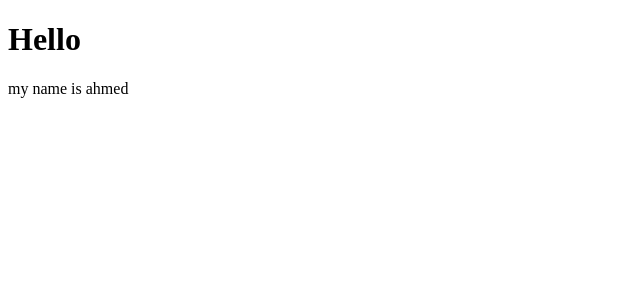
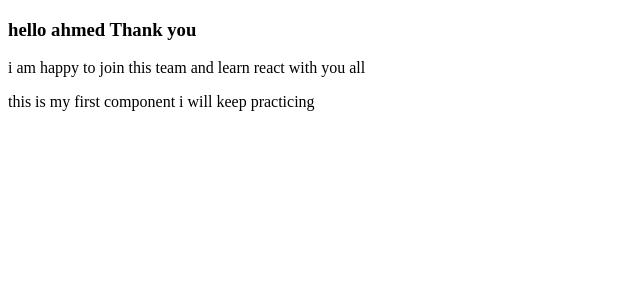
Before and after one commit to ahmedos999/react-start, a React (Vite) app: page / in a window 1280 px wide. Shown: the top 300 px of the page, without its empty margins (0-640 px from the left). Built offline with nearby package versions, Linux system fonts and the light colour scheme.

Commit message:
first react component

```diff
--- a/src/App.jsx
+++ b/src/App.jsx
@@ -1,9 +1,10 @@
 import Hello from "./Hello";
+import Card from "./First";
 
 function App() {
   return (
     <div>
-      <Hello />
+      <Card />
       {/* write your compoents here */}
     </div>
   );
--- /dev/null
+++ b/src/First.jsx
@@ -0,0 +1,12 @@
+function Card() {
+    return (
+        <div classname="card">
+            <h3> hello ahmed Thank you</h3>
+            <p> i am happy to join this team and learn react with you all</p>
+            <div>
+                <p> this is my first component i will keep practicing</p>
+            </div>
+        </div>
+    )
+}
+export default Card;
```
